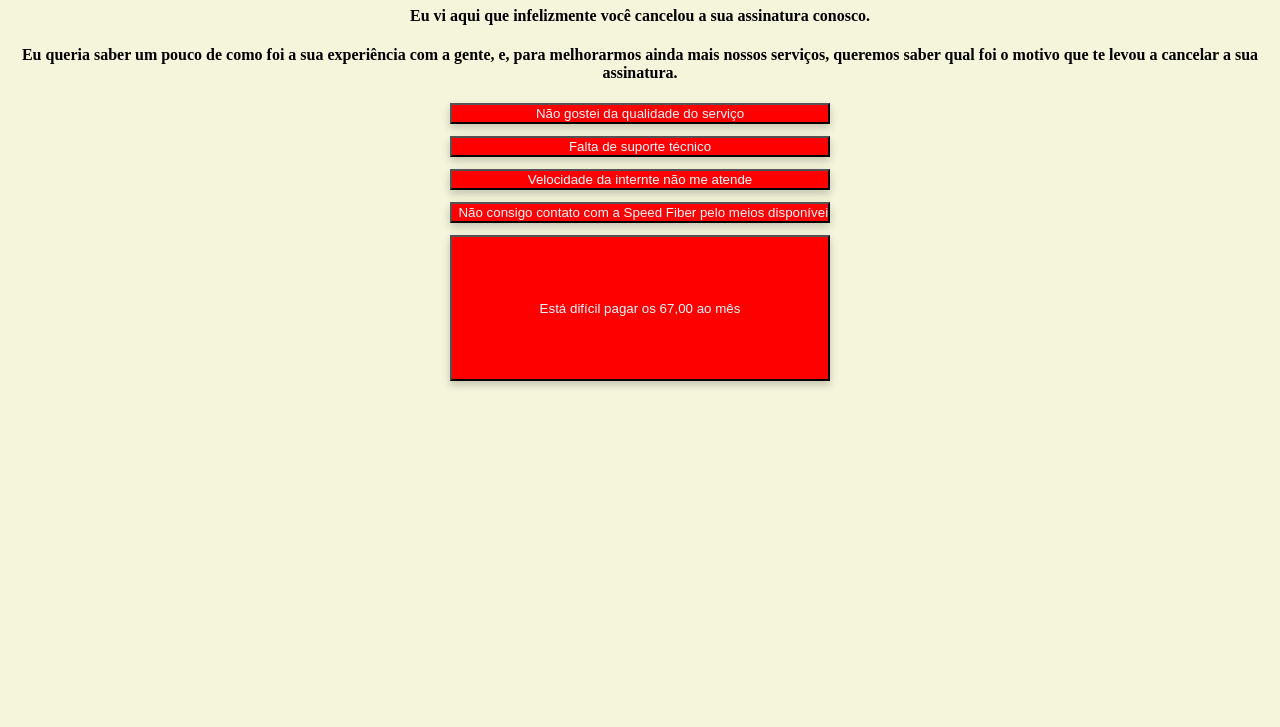
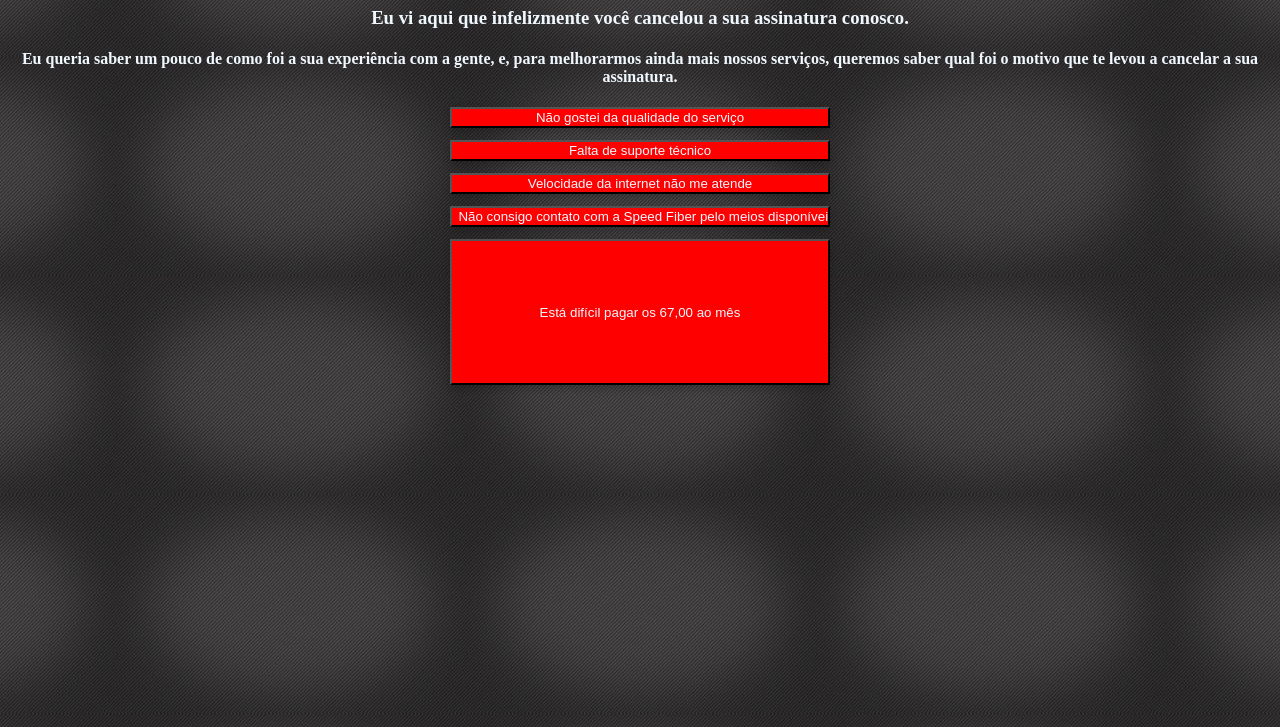
Before and after one commit to IagoMikeJackson/cancelamentos, a plain HTML site: page index.html in a window 1280 px wide. Shown: the part 73-800 px from the top of the page. Drawn offline with Linux system fonts and the light colour scheme.

Commit message:
Add files via upload

```diff
--- a/index.html
+++ b/index.html
@@ -5,11 +5,12 @@
     <meta http-equiv="X-UA-Compatible" content="IE=edge">
     <meta name="viewport" content="width=device-width, initial-scale=1.0">
     <link rel="stylesheet" type="text/css" href="style.css" media="screen" />
+    <link rel="shortcut icon" href="assets/favicon.ico" />
     <title>Feedback de Cancelamento</title>
 </head>
 <body>
     <h1>Olá, Elhder Lopes, tudo bem?</h1>
-    <h4>Eu vi aqui que infelizmente você cancelou a sua assinatura conosco.</h4>
+    <h3>Eu vi aqui que infelizmente você cancelou a sua assinatura conosco.</h3>
     <h4>Eu queria saber um pouco de como foi a sua experiência com a gente, e, para melhorarmos ainda mais nossos serviços, queremos  saber  qual foi o motivo que te levou a cancelar a sua assinatura.</h4>
     <div class="botao1">
     <input style="background-color: red; color: aliceblue;  box-shadow: 0 4px 8px 0 rgba(0,0,0,0.2);
@@ -21,7 +22,7 @@
     </div>
     <div class="botao3">
     <input style="background-color: red; color: aliceblue;  box-shadow: 0 4px 8px 0 rgba(0,0,0,0.2);
-    transition: 0.3s;margin-bottom: 12px;width: 30%;" type="button" value="Velocidade da internte não me atende" onclick="enviar3()">
+    transition: 0.3s;margin-bottom: 12px;width: 30%;" type="button" value="Velocidade da internet não me atende" onclick="enviar3()">
     </div>
     <div class="botao4">
     <input style="background-color: red; color: aliceblue;  box-shadow: 0 4px 8px 0 rgba(0,0,0,0.2);
--- a/style.css
+++ b/style.css
@@ -1,4 +1,6 @@
 body {
     text-align: center;
-    background-color:beige;
+    background-image: url("/assets/logo2.jpg");
+    background-position:center;
+    color: aliceblue;
 }
```
Also changed, not shown: assets/favicon.ico (added), assets/logo.jpeg (added), assets/logo2.jpg (added).
